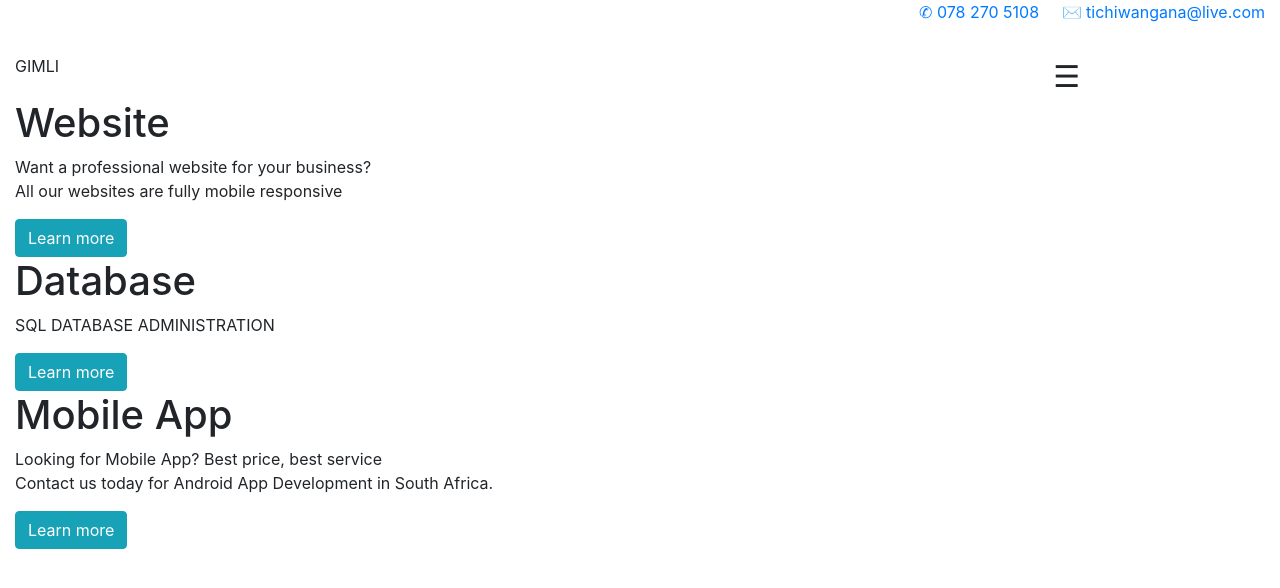
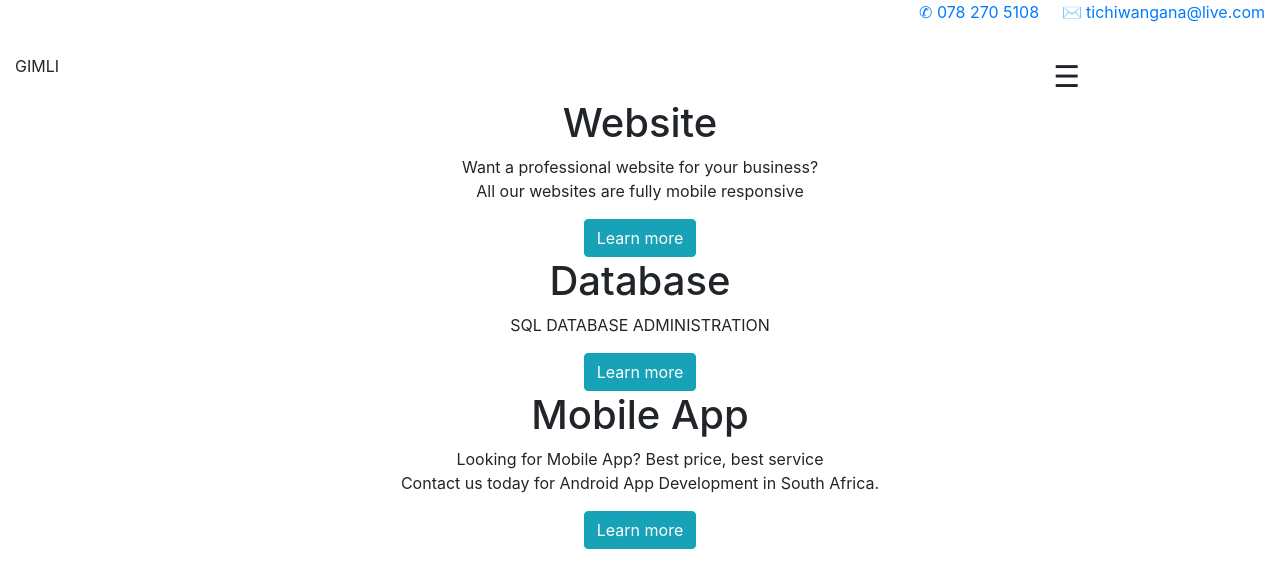
Before and after one commit to PanasheTichiwangana/gimli, a plain HTML site: page index.html in a window 1280 px wide. Drawn offline with nearby package versions, Linux system fonts and the light colour scheme; a web font is replaced by a local one.

Commit message:
Update index.html

```diff
--- a/index.html
+++ b/index.html
@@ -64,7 +64,7 @@
 		<!-- Products offered-->
 			<!-- website -->
 			<div class = "row">
-				<div class = "col-md-12 products">
+				<div class = "col-md-12 products text-center">
 					<h1> Website </h1>
 					<p>Want a professional website for your business? <br>
 					All our websites are fully mobile responsive</p>
@@ -74,7 +74,7 @@
 
 			<!-- Database -->
 			<div class = "row">
-				<div class = "col-md-12 products">
+				<div class = "col-md-12 products text-center">
 					<h1> Database </h1>
 					<p> SQL DATABASE ADMINISTRATION </p>
 					<button type="button" class="btn btn-info">Learn more</button>
@@ -83,7 +83,7 @@
 
 			<!-- Android Applicaton -->
 			<div class = "row">
-				<div class = "col-md-12 products">
+				<div class = "col-md-12 products text-center">
 					<h1> Mobile App </h1>
 					<p>Looking for Mobile App? Best price, best service <br>
 					Contact us today for Android App Development in South Africa. </p>
```
